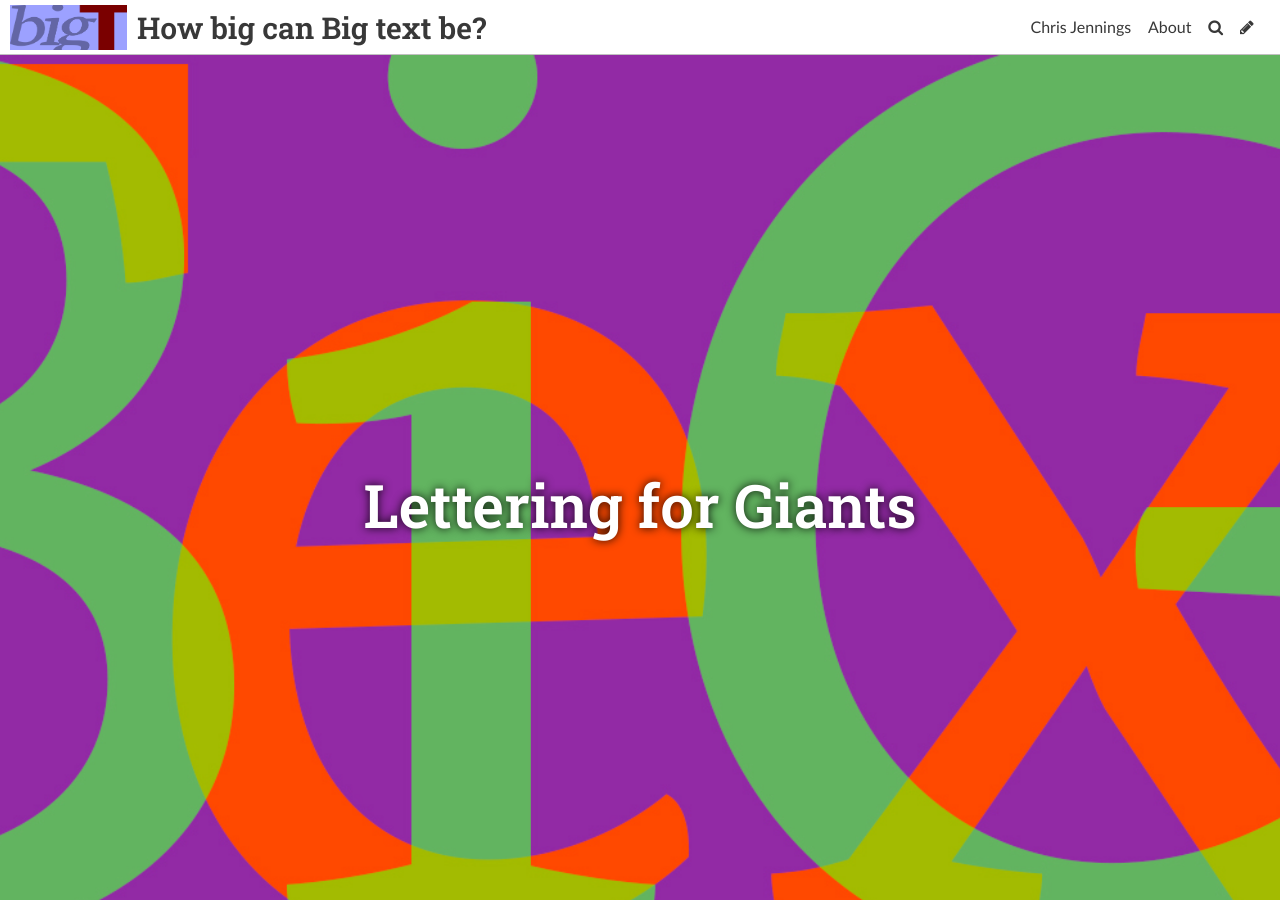
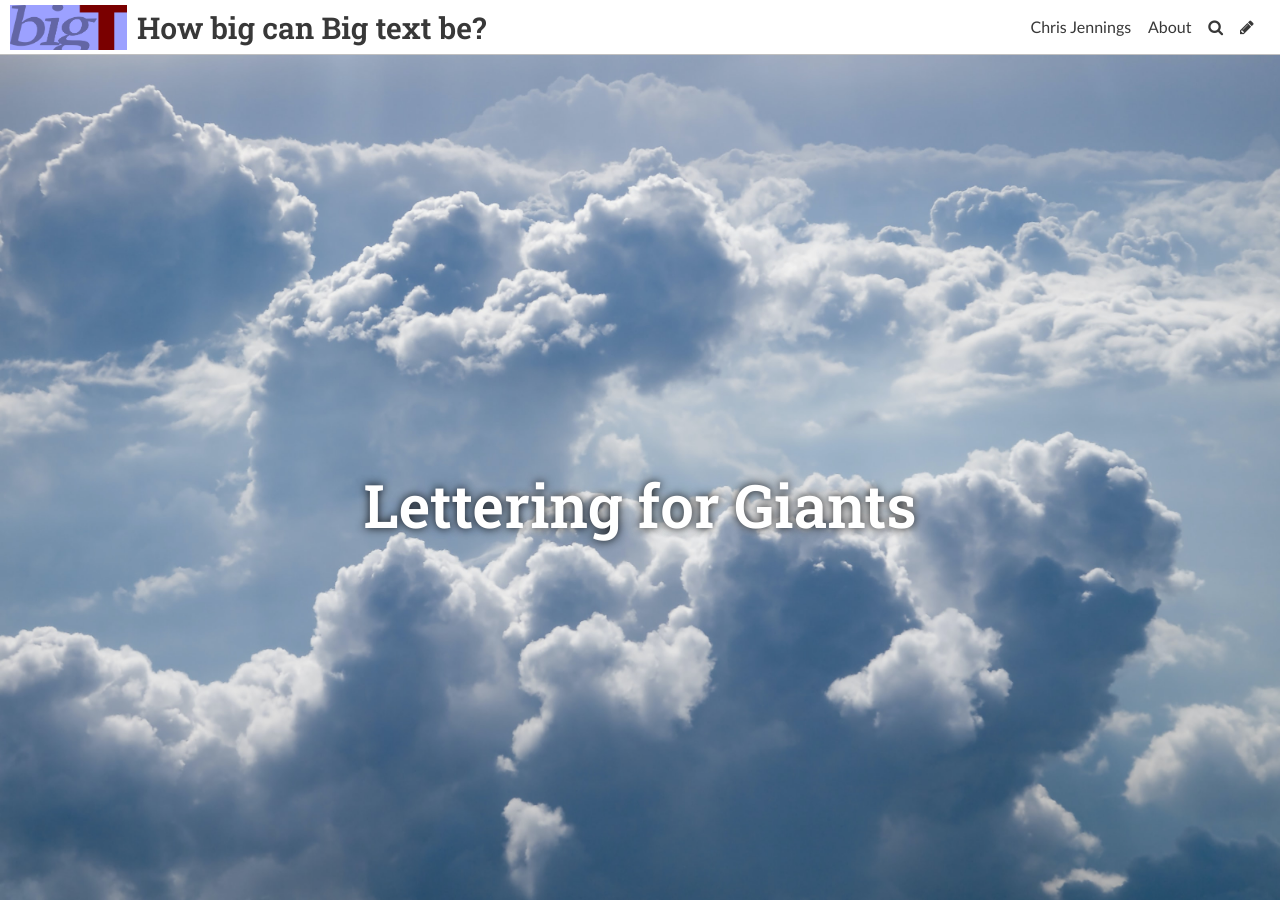
Before and after one commit to chrisatbrookes/bigtext, a Jekyll site: the page built from index.html, in a window 1280 px wide and 900 px high. Built offline with Jekyll 4.4.1, drawn with Linux system fonts in a browser that asks for light colours; some web fonts are replaced; the list of posts is cut into pages by our own code.

Commit message:
Update Settings “general”

```diff
--- a/_data/settings.yml
+++ b/_data/settings.yml
@@ -2,7 +2,7 @@ title: How big can Big text be?
 description: Looking at how type is used in gigantic lettering
 header_text: Lettering for Giants
 footer_text: Copyright 2020 Chris Jennings
-header_feature_image: ../uploads/bigtext.jpg
+header_feature_image: ../uploads/clouds.jpg
 bannerheight: 100vh
 logo: ../uploads/btlogo.png
 favicon: ../uploads/favicon.ico
```
Also changed, not shown: uploads/clouds.jpg (added).
